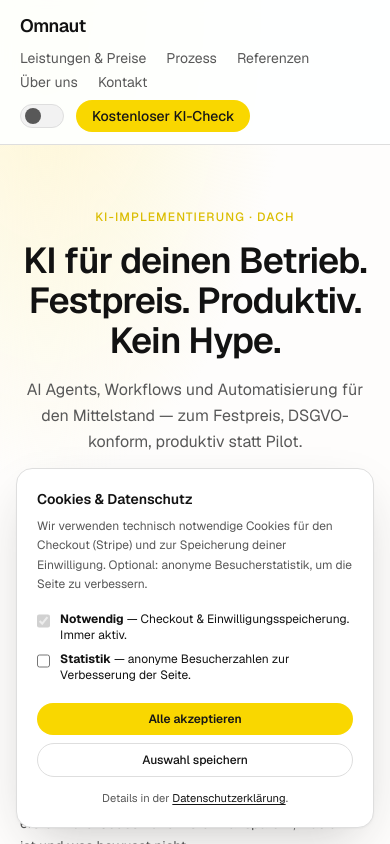
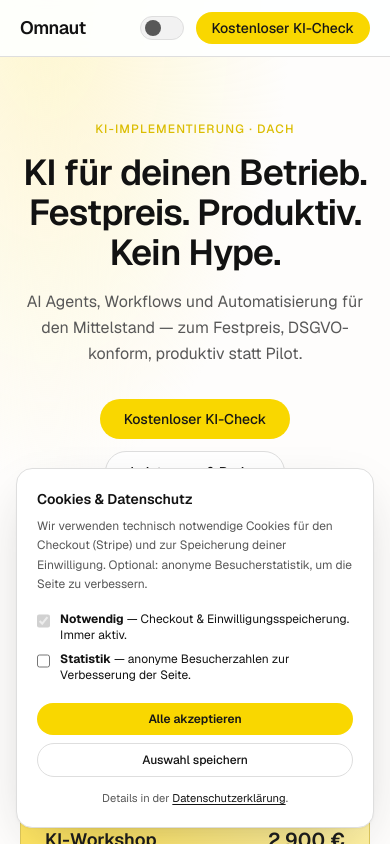
Before and after one commit to zJok3R/-Main-Project, a Next.js app: page / in a window 390 px wide. Shown: the top 844 px of the page. Built offline with nearby package versions, Linux system fonts and the light colour scheme.

Commit message:
fix: Mobile-Header auf Logo, Darkmode-Slider und KI-Check reduziert
Navigationslinks sind auf dem Handy ausgeblendet (hidden sm:flex) —
der Header zeigt dort nur Omnaut, ThemeToggle und den KI-Check-Button.
Ab 640px erscheint die volle Navigation wieder.

```diff
--- a/src/components/site-header.tsx
+++ b/src/components/site-header.tsx
@@ -12,7 +12,7 @@
         >
           {brand.name}
         </Link>
-        <nav className="flex flex-wrap items-center gap-x-5 gap-y-1 text-sm text-muted">
+        <nav className="hidden flex-wrap items-center gap-x-5 gap-y-1 text-sm text-muted sm:flex">
           {mainNav.map((item) => (
             <Link
               key={item.href}
```
